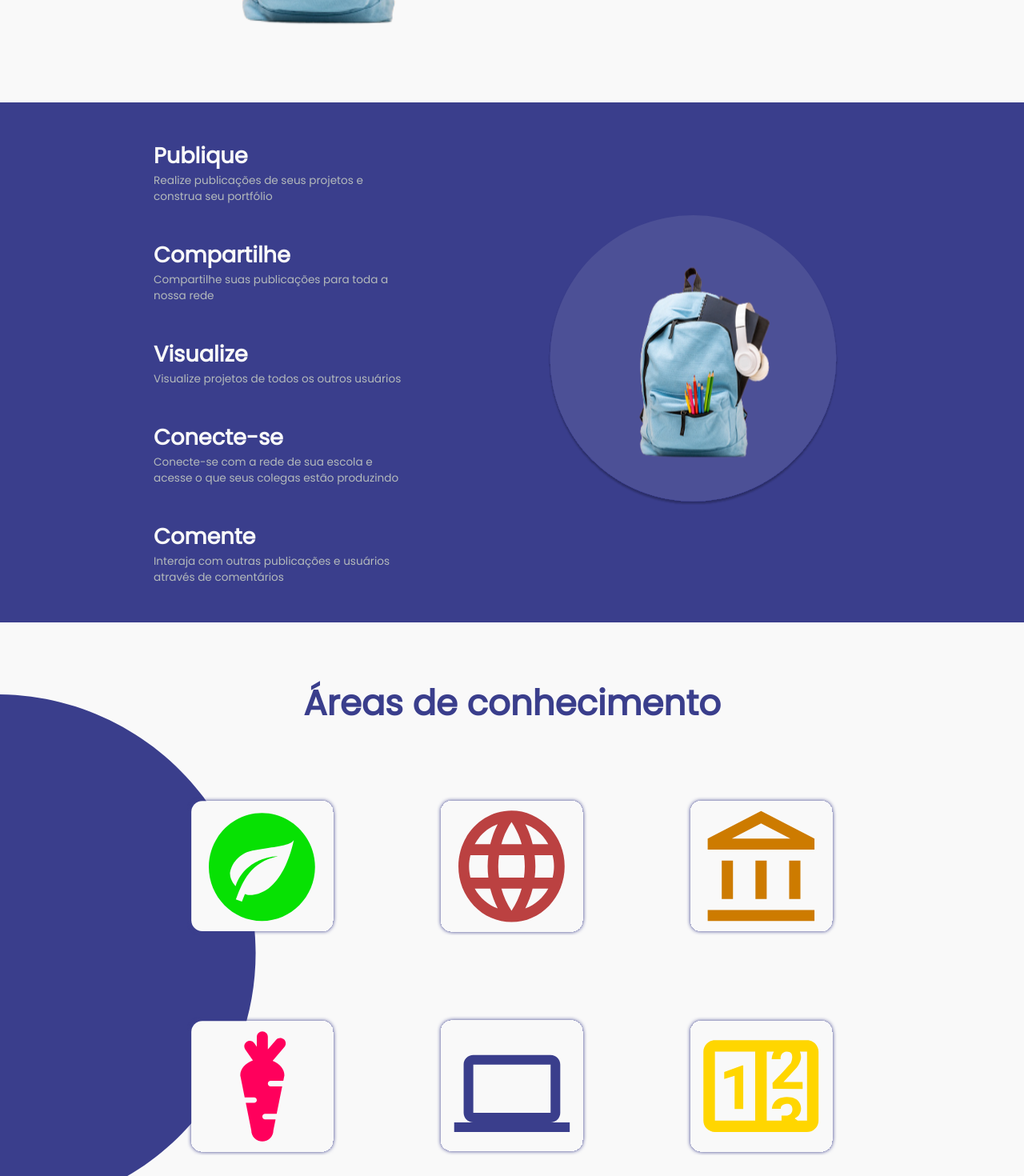
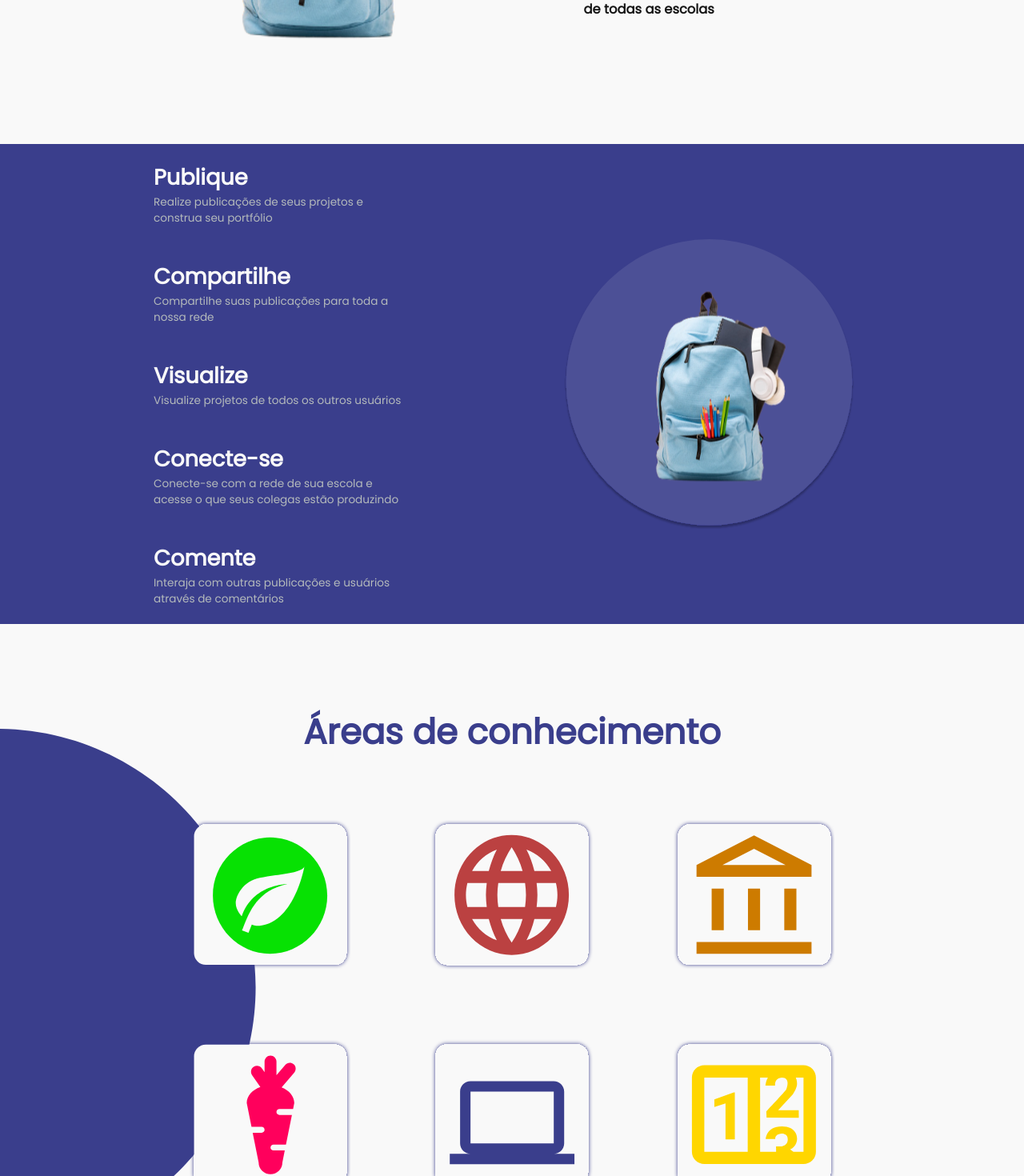
Before and after one commit to Sinqly/Website, a Next.js app: page / in a window 1280 px wide. Shown: the part 1240-2710 px from the top of the page at 80% size. Built offline with nearby package versions, Linux system fonts and the light colour scheme.

Commit message:
feat: Finishing Styles Improvement

```diff
--- a/src/styles/pages/Index.ts
+++ b/src/styles/pages/Index.ts
@@ -8,9 +8,9 @@ export const Container = styled.div`
 
 export const WelcomeContainer = styled.div`
   width: 80%;
-  min-height: 700px;
+  min-height: 600px;
   margin: 0 auto;
-  margin-top: 100px;
+  margin-top: 150px;
   display: flex;
   flex-wrap: wrap;
   align-items: center;
@@ -118,6 +118,7 @@ export const SignUpButton = styled.button`
 
 export const SocialContainer = styled.div`
   margin: auto;
+  margin-top: 5rem;
   width: 80%;
   min-height: 500px;
   position: relative;
@@ -128,7 +129,6 @@ export const SocialContainer = styled.div`
   background-color: rgba(255, 255, 255, 0);
 
   @media screen and (max-width: 992px) {
-    margin-top: 5rem;
     flex-direction: column-reverse;
   }
 `
@@ -189,9 +189,9 @@ export const SocialRightCol = styled.div`
 `
 
 export const FunctionContainer = styled.section`
-  margin-top: 5rem;
+  margin-top: 7.5rem;
   width: 100%;
-  min-height: 650px;
+  min-height: 60vh;
   background-color: var(--dark-purple);
   display: flex;
   align-items: center;
@@ -235,9 +235,12 @@ export const FunctionLeftCol = styled.div`
 export const FunctionRightCol = styled.div`
   width: 45%;
   height: 75%;
+  display: flex;
+  align-items: center;
+  justify-content: center;
 
   svg {
-    width: 85%;
+    width: 75%;
   }
 
   @media screen and (max-width: 1600px) {
@@ -257,6 +260,7 @@ export const FunctionRightCol = styled.div`
 `
 
 export const LoreAreas = styled.section`
+  padding: 0 15%;
   width: 100%;
   min-height: 500px;
   position: relative;
@@ -264,13 +268,17 @@ export const LoreAreas = styled.section`
   flex-direction: column;
   align-items: center;
   justify-content: center;
+
+  @media screen and (max-width: 992px){
+    padding: 0 7.5%;
+  }
 `
 
 export const CircleSvgContainer = styled.div`
   width: 20%;
   position: absolute;
   left: 0;
-  top: 12.5%;
+  top: 17.5%;
   z-index: -1;
 
   @media screen and (max-width: 1600px) {
@@ -279,25 +287,27 @@ export const CircleSvgContainer = styled.div`
 
   @media screen and (max-width: 992px) {
     width: 30%;
-    top: 45%;
-    transform: translateY(-50%);
+    top: 25%;
   }
 
-  @media screen and (max-width: 656px) {
-    width: 50%;
+  @media screen and (max-width: 768px) {
+    width: 35%;
+    top: 30%;
   }
 
   @media screen and (max-width: 575px) {
-    width: 55%;
+    width: 50%;
+    top: 25%;
   }
 
   @media screen and (max-width: 425px) {
     width: 65%;
+    top: 27.5%;
   }
 `
 
 export const AreasContainer = styled.div`
-  margin-top: 5rem;
+  margin-top: 7.5rem;
   width: 100%;
   height: 100%;
   display: flex;
@@ -314,16 +324,16 @@ export const AreasContainer = styled.div`
   }
 
   div {
-    width: 65%;
+    width: 100%;
     min-height: 550px;
     display: flex;
     flex-wrap: wrap;
     align-items: center;
-    justify-content: center;
-    gap: 15%;
+    justify-content: space-between;
   }
 
   div > svg {
+    margin: 2% 5%;
     flex: 0 20%;
     display: flex;
     align-items: center;
@@ -338,6 +348,12 @@ export const AreasContainer = styled.div`
 
   @media screen and (max-width: 992px) {
     div > svg {
+      flex: 0 25%;
+    }
+  }
+
+  @media screen and (max-width: 768px) {
+    div > svg {
       flex: 0 30%;
     }
   }
@@ -350,14 +366,18 @@ export const AreasContainer = styled.div`
 
   @media screen and (max-width: 575px) {
     div > svg {
-      flex: 0 45%;
+      margin: 0;
+      flex: 0 40%;
     }
   }
 
   @media screen and (max-width: 425px) {
+    div{
+      justify-content: center;
+    }
     div > svg {
-      flex: 0 70%;
       margin: 2rem 0;
+      flex: 0 52.5%;
     }
   }
 `
```
